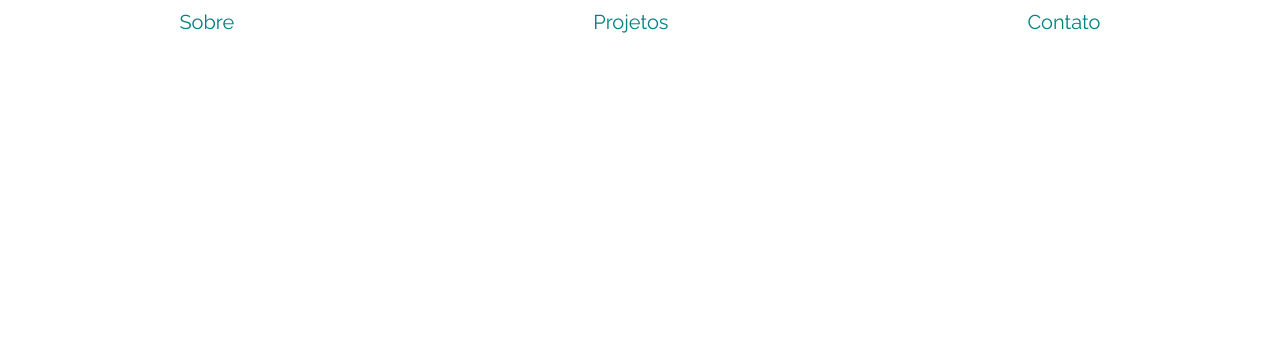
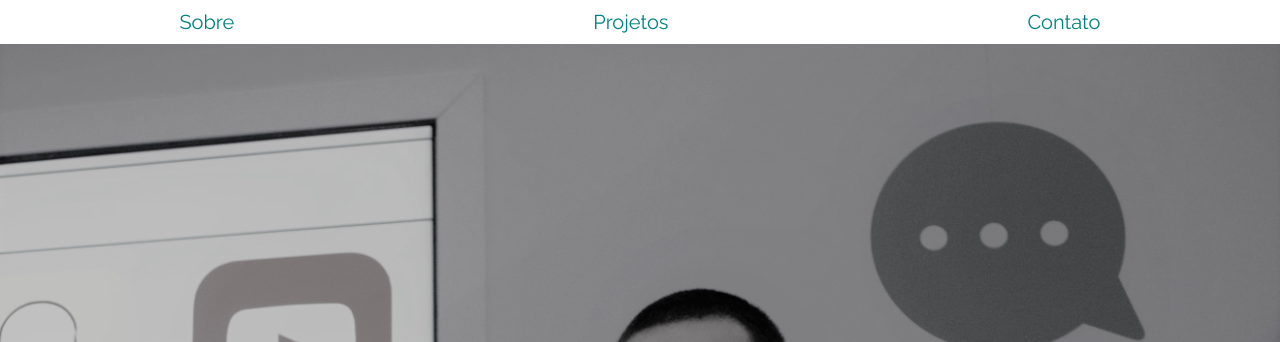
Before and after one commit to egsambo/cursoalura, a plain HTML site: page index.html in a window 1280 px wide. Shown: the top 342 px of the page. Drawn offline with Linux system fonts and the light colour scheme.

Commit message:
Update estilos.css

```diff
--- a/CSS/estilos.css
+++ b/CSS/estilos.css
@@ -6,7 +6,7 @@
 }
 
 body {
-  background-image: url("img/Eder-Equipotel 3.jpg");
+  background-image: url("../img/Eder-Equipotel\ 3.jpg");
   background-size: cover;
   background-position: center;
   font-family: 'Raleway', sans-serif;
```
